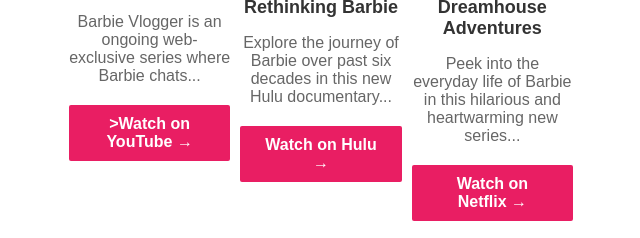
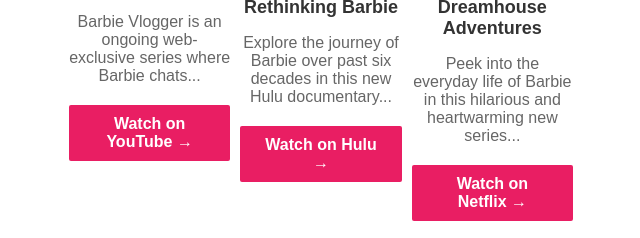
Before and after one commit to lucianajrocha/barbie_page, a plain HTML site: page index.html in a window 1280 px wide. Shown: the part 2645-2883 px from the top of the page, 319-959 px from the left. Drawn offline with Linux system fonts and the light colour scheme.

Commit message:
corrigindo erro de texto

```diff
--- a/index.html
+++ b/index.html
@@ -54,7 +54,7 @@
                <h3>Youtube</h3>
                <h4>Barbie Vlogger</h4>
                <p>Barbie Vlogger is an ongoing web-exclusive series where Barbie chats...</p>
-               <a href="" class="botao-assistir">>Watch on YouTube →</a>
+               <a href="" class="botao-assistir">Watch on YouTube →</a>
             </div>
             <div class="bloco-conteudo">
                <img src="./assets/img/barbie-conteudo-2.png" alt="Tiny Shoulders: Rethinking Barbie">
```
